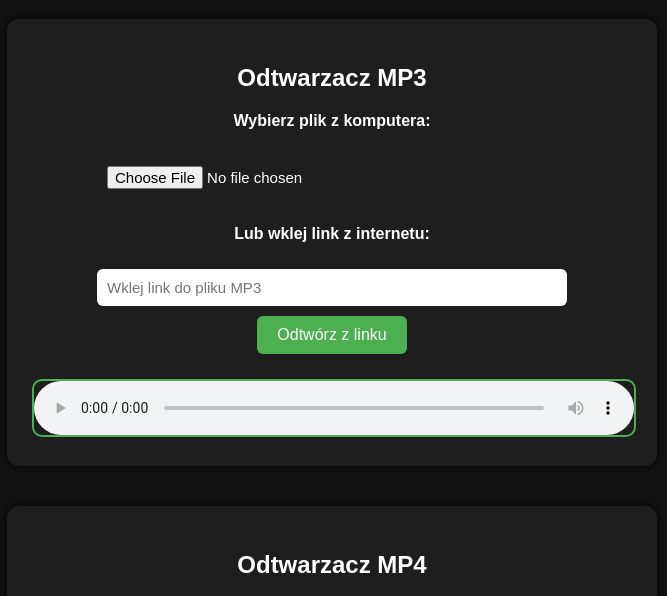
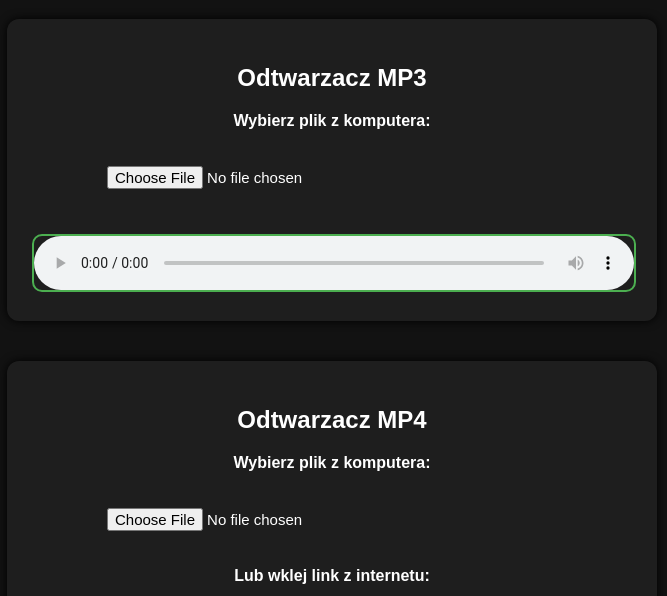
Before and after one commit to LukaszSzczepanski/strona, a plain HTML site: page index.html in a window 1280 px wide. Shown: the part 128-724 px from the top of the page, without its empty margins (308-975 px from the left). Drawn offline with Linux system fonts and the light colour scheme.

Commit message:
Update index.html

```diff
--- a/index.html
+++ b/index.html
@@ -76,12 +76,6 @@
             <input type="file" id="audioFile" accept="audio/mp3,audio/mpeg">
         </div>
 
-        <div class="source-option">
-            <p><b>Lub wklej link z internetu:</b></p>
-            <input type="text" id="audioLink" placeholder="Wklej link do pliku MP3">
-            <br>
-            <button onclick="loadAudioFromLink()">Odtwórz z linku</button>
-        </div>
 
         <audio id="audioPlayer" controls></audio>
     </div>
```
